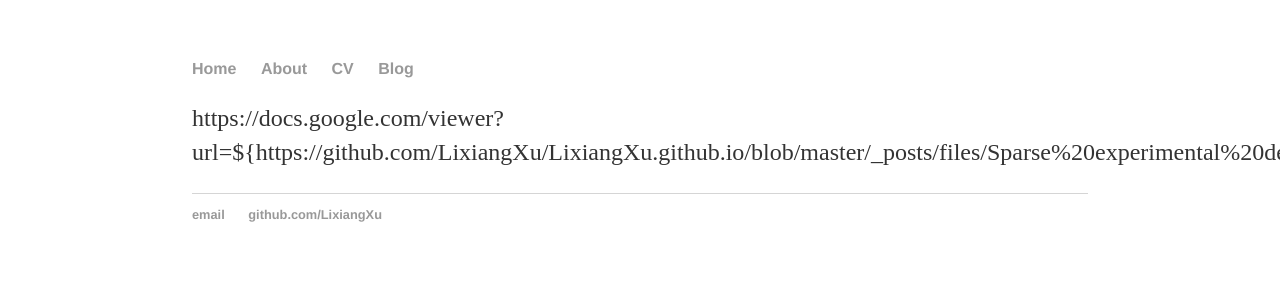
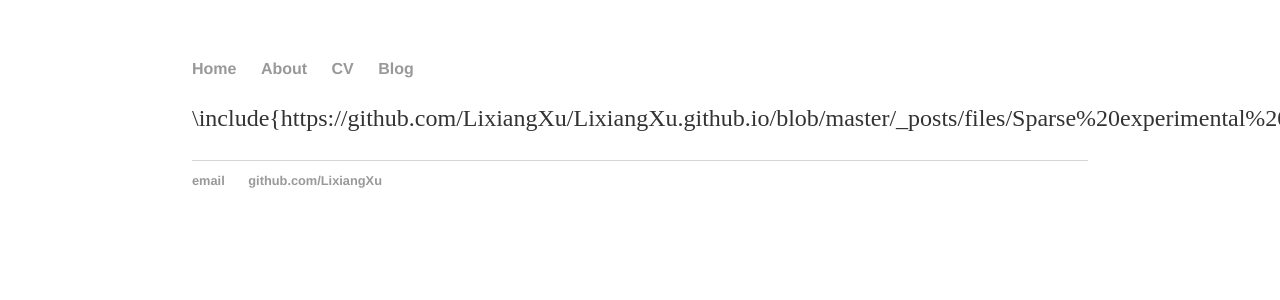
Before and after one commit to LixiangXu/LixiangXu.github.io, a Jekyll site: the page built from _posts/2019-10-21-2019-SfN-presentation.md, in a window 1280 px wide. Shown: the top 300 px of the page. Built offline with Jekyll 4.4.1, drawn with Linux system fonts in a browser that asks for light colours; our own code applies the rules of GitHub Pages for plain Markdown files.

Commit message:
Update 2019-10-21-2019-SfN-presentation.md

```diff
--- a/_posts/2019-10-21-2019-SfN-presentation.md
+++ b/_posts/2019-10-21-2019-SfN-presentation.md
@@ -1 +1 @@
-https://docs.google.com/viewer?url=${https://github.com/LixiangXu/LixiangXu.github.io/blob/master/_posts/files/Sparse%20experimental%20design%20for%20encoding%20models.pdf}
+\include{https://github.com/LixiangXu/LixiangXu.github.io/blob/master/_posts/files/Sparse%20experimental%20design%20for%20encoding%20models.pdf}
```
